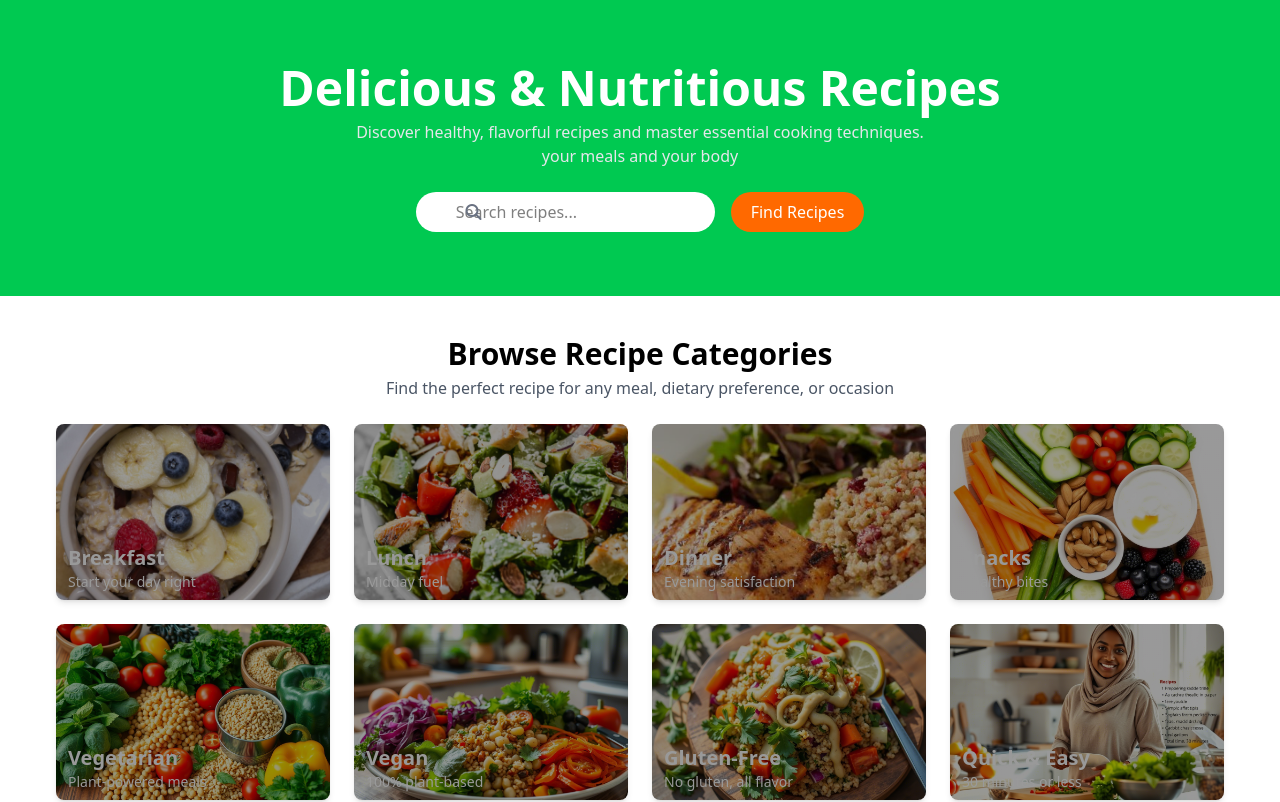
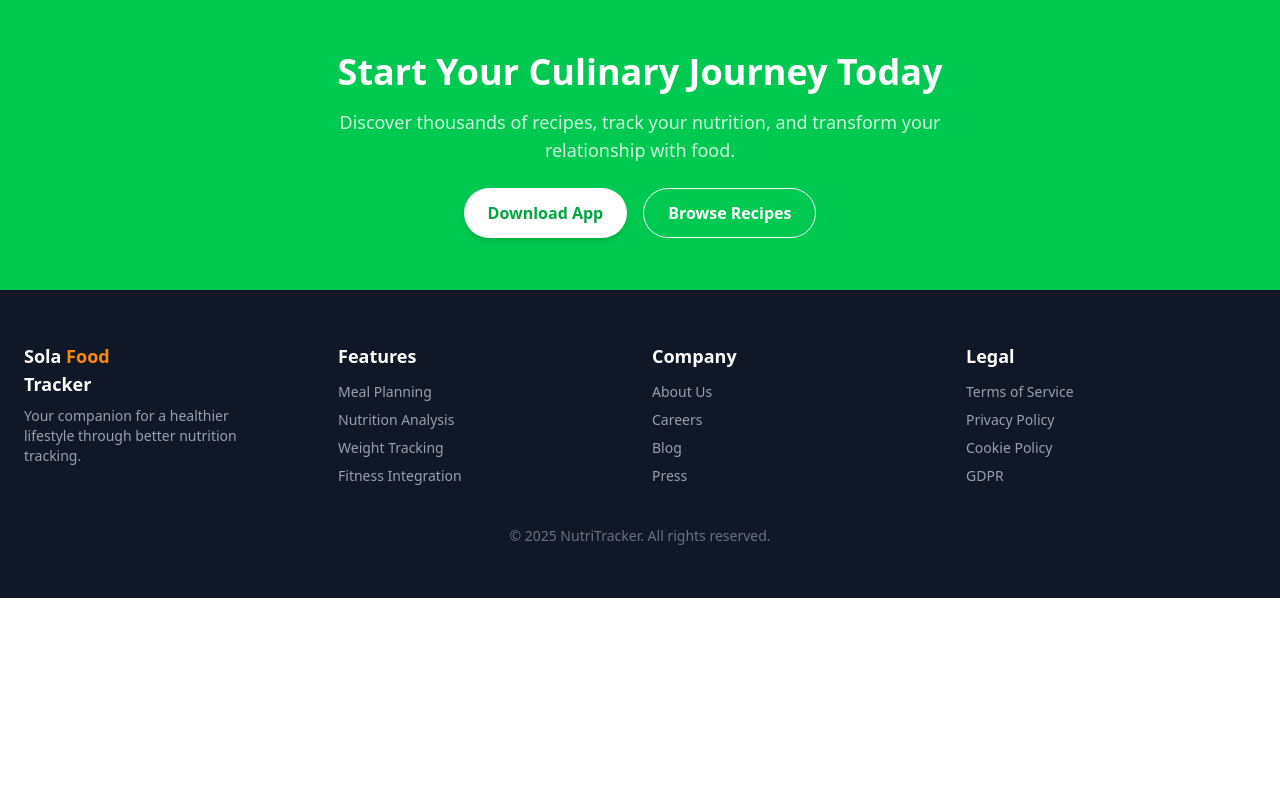
Before and after one commit to abdirisak009/SoloTrack-FontEnd, a React (Vite) app: page / in a window 1280 px wide. Shown: the top 802 px of the page. Built offline with nearby package versions, Linux system fonts and the light colour scheme.

Commit message:
waxan kuso daray footer

```diff
--- a/src/App.jsx
+++ b/src/App.jsx
@@ -1,15 +1,13 @@
 import React from 'react'
-import WeightLoss from './pages/WeightLoss'
-import Recipe_cooking from './pages/Recipe_cooking';
-// import Hero from './Components/Hero'
+import Footer from './components/Footer';
 
 
 const App = () => {
   return (
     <>
     <div>
-   <Recipe_cooking/>
 
+    <Footer/>
     </div>
     </>
   )
--- /dev/null
+++ b/src/components/Footer.jsx
@@ -0,0 +1,82 @@
+const Footer = () => {
+    return (
+      <div className="flex flex-col min-h-screen">
+        {/* Hero Section */}
+        <section className="bg-green-500 text-white text-center py-13">
+          <div className="container mx-auto px-6">
+            <h1 className="text-3xl md:text-4xl font-bold mb-4">
+              Start Your Culinary Journey Today
+            </h1>
+            <p className="text-lg text-white/80 max-w-2xl mx-auto mb-6">
+              Discover thousands of recipes, track your nutrition, and transform your relationship with food.
+            </p>
+            <div className="flex justify-center space-x-4">
+              <button className="bg-white text-green-600 px-6 py-3 rounded-full font-semibold shadow-md hover:bg-gray-100 transition">
+                Download App
+              </button>
+              <button className="border border-white px-6 py-3 rounded-full font-semibold hover:bg-white hover:text-green-600 transition">
+                Browse Recipes
+              </button>
+            </div>
+          </div>
+        </section>
+
+        {/* Footer */}
+        <footer className="bg-gray-900 text-white py-13">
+          <div className="container mx-auto px-6 grid grid-cols-1 md:grid-cols-4 gap-6">
+            {/* Brand & Description */}
+            <div>
+              <h2 className="text-lg font-semibold text-orange-400">
+                <span className="text-white">Sola</span>
+                <span className="text-orange-400"> Food</span><p></p>
+                <span className="text-white">Tracker</span>
+                </h2>
+              <p className="text-sm text-gray-400 mt-2">
+                Your companion for a healthier <p></p>lifestyle through better nutrition<p></p> tracking.
+              </p>
+            </div>
+
+            {/* Features Section */}
+            <div>
+              <h3 className="text-lg font-semibold mb-3">Features</h3>
+              <ul className="text-gray-400 space-y-2 text-sm">
+                <li>Meal Planning</li>
+                <li>Nutrition Analysis</li>
+                <li>Weight Tracking</li>
+                <li>Fitness Integration</li>
+              </ul>
+            </div>
+
+            {/* Company Section */}
+            <div>
+              <h3 className="text-lg font-semibold mb-3">Company</h3>
+              <ul className="text-gray-400 space-y-2 text-sm">
+                <li>About Us</li>
+                <li>Careers</li>
+                <li>Blog</li>
+                <li>Press</li>
+              </ul>
+            </div>
+
+            {/* Legal Section */}
+            <div>
+              <h3 className="text-lg font-semibold mb-3">Legal</h3>
+              <ul className="text-gray-400 space-y-2 text-sm">
+                <li>Terms of Service</li>
+                <li>Privacy Policy</li>
+                <li>Cookie Policy</li>
+                <li>GDPR</li>
+              </ul>
+            </div>
+          </div>
+
+          {/* Copyright Section */}
+          <div className="text-center text-gray-500 text-sm mt-10">
+            &copy; {new Date().getFullYear()} NutriTracker. All rights reserved.
+          </div>
+        </footer>
+      </div>
+    );
+  };
+
+  export default Footer;
```
